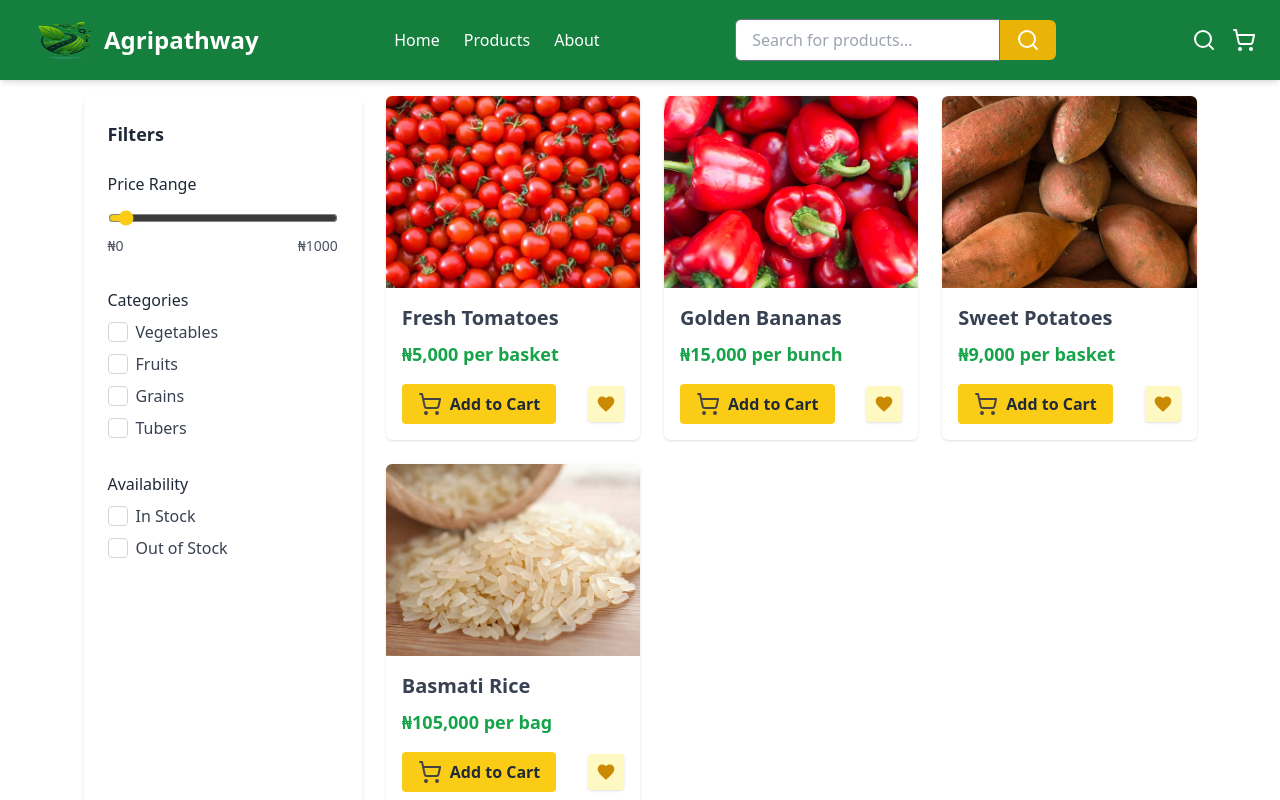
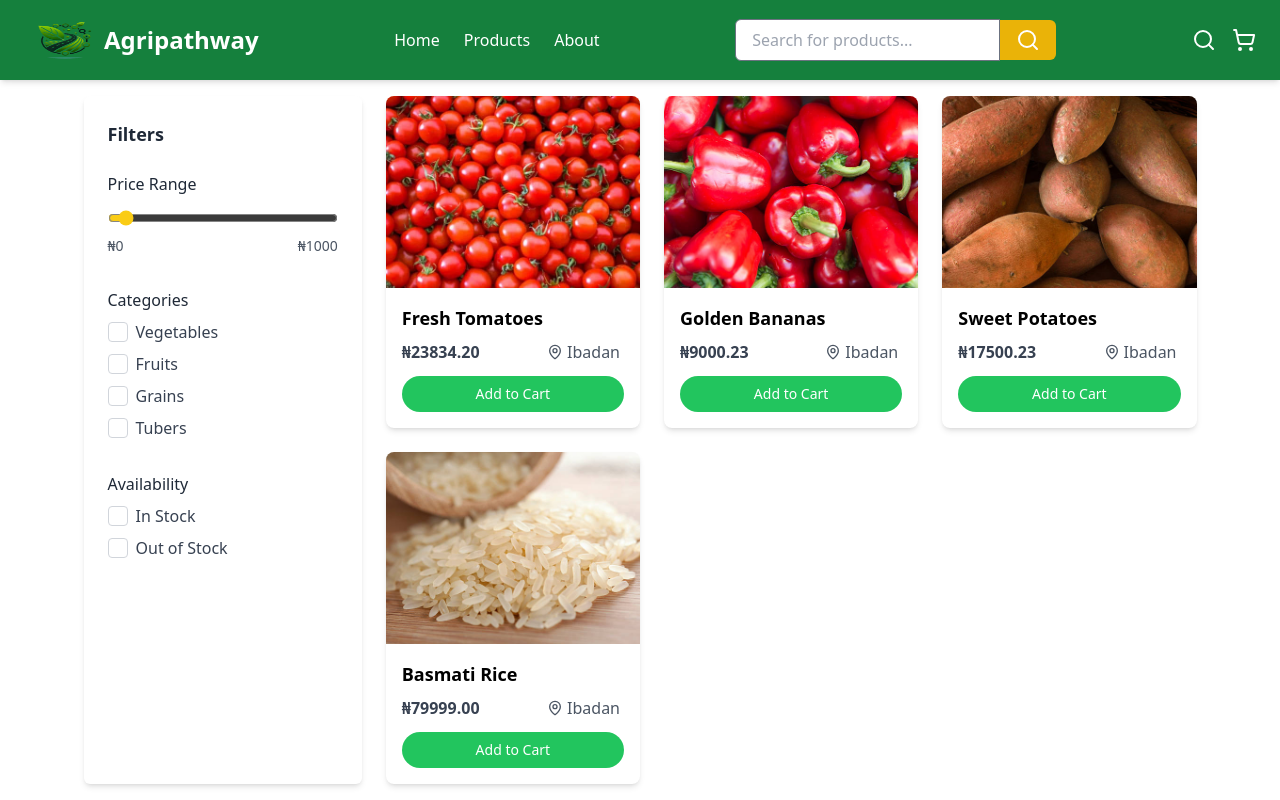
Before and after one commit to tobidada001/ag, a React (Vite) app: page /products in a window 1280 px wide. Shown: the top 800 px of the page. Built offline with nearby package versions, Linux system fonts and the light colour scheme.

Commit message:
Updated the products to newer design

```diff
--- a/src/components/Categories.jsx
+++ b/src/components/Categories.jsx
@@ -21,7 +21,7 @@ export default ({category}) => {
 
         <Link to={'/products'} >
 
-        <button className="mt-4 text-yellow-500 hover:text-yellow-600 font-medium  ">
+        <button className="mt-4 text-yellow-400 hover:text-yellow-500 font-medium  ">
 
           View Products &rarr;
         </button>
--- a/src/components/FeaturedCrops.jsx
+++ b/src/components/FeaturedCrops.jsx
@@ -6,19 +6,20 @@ import tomato from "../assets/images/tomato.jpeg";
 import cocoyam from "../assets/images/cocoyam.jpeg";
 import potato from "../assets/images/potato.jpeg";
 import pepper from "../assets/images/pepper.jpeg";
+import ProductCard from './ProductCard';
 
 const FeaturedCrops = () => {
   const featuredCrops = [
-    { name: 'Tomatoes', image: rice, price: '₦5,000 per basket', description: 'Fresh and juicy, perfect for your stews.' },
-    { name: 'Rice', image: tomato, price: '₦20,000 per 50kg bag', description: 'Premium quality long-grain rice.' },
-    { name: 'Yam', image: cocoyam, price: '₦800 per tuber', description: 'Big and starchy, directly from the farm.' },
-    { name: 'Pepper', image: potato, price: '₦3,000 per basket', description: 'Spicy and fresh for your favorite dishes.' },
-    { name: 'Groundnuts', image: pepper, price: '₦2,500 per bag', description: 'Rich and crunchy, great for snacks.' },
+    { name: 'Tomatoes', image: rice, price: 328823, description: 'Fresh and juicy, perfect for your stews.' },
+    { name: 'Rice', image: tomato, price: 898233, description: 'Premium quality long-grain rice.' },
+    { name: 'Yam', image: cocoyam, price: 920000, description: 'Big and starchy, directly from the farm.' },
+    { name: 'Pepper', image: potato, price: 4000, description: 'Spicy and fresh for your favorite dishes.' },
+    { name: 'Groundnuts', image: pepper, price: 83772, description: 'Rich and crunchy, great for snacks.' },
   ];
 
   return (
     <div className="bg-white py-12">
-      <div className="max-w-7xl mx-auto px-6 sm:px-12 lg:px-20">
+      <div className=" mx-auto px-6 ">
         {/* Section Heading */}
         <div className="text-center">
           <h2 className="text-3xl md:text-4xl font-bold text-gray-800">Featured Crops</h2>
@@ -28,23 +29,8 @@ const FeaturedCrops = () => {
         {/* Crops Grid */}
         <div className="mt-10 grid gap-8 sm:grid-cols-2 md:grid-cols-3 lg:grid-cols-4">
           {featuredCrops.map((crop, index) => (
-            <div
-              key={index}
-              className="bg-gray-50 rounded-lg shadow hover:shadow-lg transition duration-300 overflow-hidden"
-            >
-              {/* Image */}
-              <div className="h-40 bg-cover bg-center" style={{ backgroundImage: `url(${crop.image})` }}></div>
+            <ProductCard product={crop} />
 
-              {/* Content */}
-              <div className="p-4 text-center">
-                <Link to={'/product-detail'}><h3 className="text-xl font-bold text-gray-700">{crop.name}</h3></Link>
-                <p className="text-gray-600 text-sm mt-2">{crop.description}</p>
-                <p className="text-lg font-semibold text-green-600 mt-2">{crop.price}</p>
-                <button className="mt-4 bg-yellow-500 text-white hover:bg-yellow-600 px-4 py-2 rounded-lg text-sm font-medium">
-                  Add to Cart
-                </button>
-              </div>
-            </div>
           ))}
         </div>
 
--- a/src/components/ProductCard.jsx
+++ b/src/components/ProductCard.jsx
@@ -1,50 +1,31 @@
-import { ShoppingCart } from "lucide-react";
+import { MapPin } from "lucide-react";
 import { Link } from "react-router-dom";
 
 
-const ProductCard = ({ product }) => (
-  <div className="bg-white shadow rounded-md overflow-hidden transition transform hover:scale-105 relative">
-    {/* Product Image */}
-    <img
-      src={product.image}
-      alt={product.name}
-      className="w-full h-48 object-cover"
-    />
-
-    {/* Product Details */}
-    <div className="p-4">
-    <Link to={'/product-detail'}><h3 className="text-xl font-bold text-gray-700">{product.name}</h3></Link>
-
-      <p className="text-lg font-semibold text-green-600 mt-2">{product.price}</p>
+const ProductCard = ( props) => (
 
 
-      {/* Action Buttons */}
-      <div className="mt-4 flex items-center justify-between">
-        {/* Add to Cart Button */}
-        <button
-          className="bg-yellow-400 hover:bg-yellow-500 font-semibold text-gray-800 py-2 px-4 rounded flex items-center gap-2"
-          aria-label="Add to cart">
-          <ShoppingCart color="#444" />
-          Add to Cart
-        </button>
+  <div
+  key={props.id}
+  className="bg-white rounded-lg shadow-md overflow-hidden transition-transform duration-300 hover:scale-105"
 
-        {/* Wishlist Button */}
-        <button
-          className="bg-yellow-100 hover:bg-yellow-200 text-yellow-600 p-2 rounded shadow"
-          aria-label="Add to wishlist"
-        >
-          <svg
-            xmlns="http://www.w3.org/2000/svg"
-            className="w-5 h-5"
-            fill="currentColor"
-            viewBox="0 0 24 24"
-          >
-            <path d="M12 21.35l-1.45-1.32C5.4 15.36 2 12.28 2 8.5 2 5.42 4.42 3 7.5 3c1.74 0 3.41.81 4.5 2.09C13.09 3.81 14.76 3 16.5 3 19.58 3 22 5.42 22 8.5c0 3.78-3.4 6.86-8.55 11.54L12 21.35z" />
-          </svg>
-        </button>
+>
+  {console.log('Props: ', props)}
+  <img src={props.product.image || "/placeholder.svg"} alt={props.product.name} className="w-full h-48 object-cover" />
+  <div className="p-4">
+    <h3 className="font-semibold text-lg mb-2">{props.product.name}</h3>
+    <div className="flex justify-between items-center">
+      <span className="text-gray-700 font-bold">₦{parseFloat(props.product.price).toFixed(2)}</span>
+      <div className="flex items-center">
+        <span className="text-gray-600 mr-1 flex items-center gap-1"><MapPin className="w-4 h-4" /> Ibadan</span>
+        {/* <span className="text-gray-600">{props.product.rating}</span> */}
       </div>
     </div>
+    <button className="mt-3 w-full bg-green-500 text-white px-4 py-2 rounded-full text-sm hover:bg-green-600 transition-colors duration-300">
+      Add to Cart
+    </button>
   </div>
+</div>
 );
 
 
--- a/src/components/SponsoredProducts.jsx
+++ b/src/components/SponsoredProducts.jsx
@@ -9,12 +9,13 @@ const SponsoredProducts = () => {
     { id: 1, name: "Premium Fertilizer", brand: "GreenGrow", image: rice },
     { id: 2, name: "Organic Pesticide", brand: "NatureSafe", image: potato },
     { id: 3, name: "Smart Irrigation System", brand: "AquaTech", image: pepper},
+    { id: 3, name: "Olasco Tractors", brand: "BioTechies", image: cocoyam},
   ]
 
   return (
     <section className="my-8">
       <h2 className="text-3xl text-center mt-16 mb-10 md:text-4xl font-bold text-gray-800">Sponsored Products</h2>
-      <div className="grid grid-cols-1 sm:grid-cols-2 md:grid-cols-3 gap-4">
+      <div className="grid grid-cols-1 sm:grid-cols-2 md:grid-cols-4 gap-4">
         {sponsoredItems.map((item) => (
           <div
             key={item.id}
--- a/src/pages/Home.jsx
+++ b/src/pages/Home.jsx
@@ -60,7 +60,7 @@ const Home = () => {
       )}
 
 
-      <div className='mx-5'>
+      <div className='mx-2 sm:mx-5 md:mx-10 lg:mx-20'>
         <FlashSales />
 
         <SponsoredProducts />
@@ -69,9 +69,11 @@ const Home = () => {
         <HomePageCategorySection />
 
         <BestSellingProducts />
+
+        <FeaturedCrops />
+
       </div>
 
-      <FeaturedCrops />
 
       <HowItWorks />
       <Testimonials />
--- a/src/pages/Products.jsx
+++ b/src/pages/Products.jsx
@@ -14,28 +14,28 @@ const Products = () => {
       id: 1,
       name: "Fresh Tomatoes",
       category: "Vegetables",
-      price: "₦5,000 per basket",
+      price: 23834.20,
       image: tomato,
     },
     {
       id: 2,
       name: "Golden Bananas",
       category: "Fruits",
-      price: "₦15,000 per bunch",
+      price: 9000.23,
       image: pepper,
     },
     {
       id: 3,
       name: "Sweet Potatoes",
       category: "Tubers",
-      price: "₦9,000 per basket",
+      price: 17500.23,
       image: potato,
     },
     {
       id: 4,
       name: "Basmati Rice",
       category: "Grains",
-      price: "₦105,000 per bag",
+      price: 79999.00,
       image: rice,
     },
   ];
--- a/src/pages/dashboard/DashboardLayout.jsx
+++ b/src/pages/dashboard/DashboardLayout.jsx
@@ -117,7 +117,7 @@ const CustomNavLink = ({ to, icon, children, end = false }) => (
     to={to} end={end}
     className={({ isActive }) =>
       `flex items-center space-x-2 hover:bg-green-100 p-2 rounded-md transition ${
-        isActive ? 'text-gray-50 bg-green-500 hover:text-gray-800 border-l-2 border-green-900' : 'text-gray-900'
+        isActive ? 'text-gray-50 bg-green-500 hover:text-gray-800 border-l-4 border-green-900' : 'text-gray-900'
       }`
     }
   >
--- a/src/pages/dashboard/Products.jsx
+++ b/src/pages/dashboard/Products.jsx
@@ -1,19 +1,28 @@
 import React, { useState } from 'react';
 import { Plus, Search, Edit, Trash2, X } from 'lucide-react';
 import AddProductModal from './AddProductModal';
+
+import rice from "../../assets/images/rice.jpeg";
+import tomato from "../../assets/images/tomato.jpeg";
+import cocoyam from "../../assets/images/cocoyam.jpeg";
+import potato from "../../assets/images/potato.jpeg";
+import vegetables from "../../assets/images/pepper.jpeg";
+
 
 const Products = () => {
   const [searchTerm, setSearchTerm] = useState('');
   const [isModalOpen, setIsModalOpen] = useState(false);
   const [products, setProducts] = useState([
-    { id: 1, name: 'Organic Tomatoes', category: 'Vegetables', price: 2.99, stock: 100 },
-    { id: 2, name: 'Fresh Corn', category: 'Vegetables', price: 1.50, stock: 150 },
-    { id: 3, name: 'Apples', category: 'Fruits', price: 3.99, stock: 75 },
-    { id: 4, name: 'Whole Wheat Flour', category: 'Grains', price: 4.50, stock: 50 },
-    { id: 5, name: 'Free-range Eggs', category: 'Dairy & Eggs', price: 5.99, stock: 60 },
+    { id: 1, name: 'Organic Tomatoes', category: 'Vegetables', price: 300238.99, rating: 4.8, image: tomato },
+    { id: 2, name: 'Fresh Corn', category: 'Vegetables', price: 228731.49, rating: 4.7, image: vegetables },
+    { id: 3, name: 'Apples', category: 'Fruits',  price: 80000.99, rating: 4.9, image: rice },
+    { id: 4, name: 'Whole Wheat Flour', category: 'Grains', price: 12600.99, rating: 4.8, image: cocoyam },
+    { id: 5, name: 'Free-range Eggs', category: 'Dairy & Eggs', price: 6900.99, rating: 4.7, image: potato},
   ]);
 
-  const [newProduct, setNewProduct] = useState({ name: '', category: '', price: '', stock: '' });
+
+
+  const [newProduct, setNewProduct] = useState({ name: '', category: '', price: '', stock: '', image: '' });
 
   const filteredProducts = products.filter(product =>
     product.name.toLowerCase().includes(searchTerm.toLowerCase())
```
Also changed, not shown: src/components/FlashSales.jsx (+5 -5 lines).
